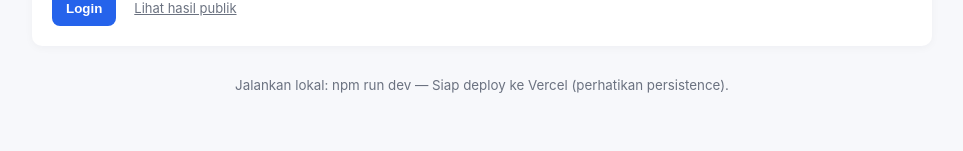
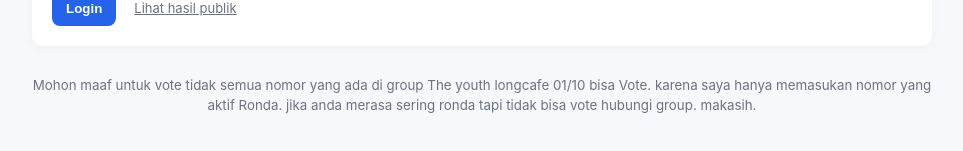
Before and after one commit to sabarteros/Vote-ronda, a Next.js app: page / in a window 1280 px wide. Shown: the part 377-528 px from the top of the page, without its empty margins (158-1121 px from the left). Built offline with nearby package versions, Linux system fonts and the light colour scheme.

Commit message:
Update index.js

```diff
--- a/pages/index.js
+++ b/pages/index.js
@@ -55,7 +55,7 @@ export default function Home() {
         </div>
 
         <div className="footer">
-          <small>Jalankan lokal: npm run dev — Siap deploy ke Vercel (perhatikan persistence).</small>
+          <small>Mohon maaf untuk vote tidak semua nomor yang ada di group The youth longcafe 01/10 bisa Vote. karena saya hanya memasukan nomor yang aktif Ronda. jika anda merasa sering ronda tapi tidak bisa vote hubungi group. makasih.</small>
         </div>
       </div>
     </div>
```
